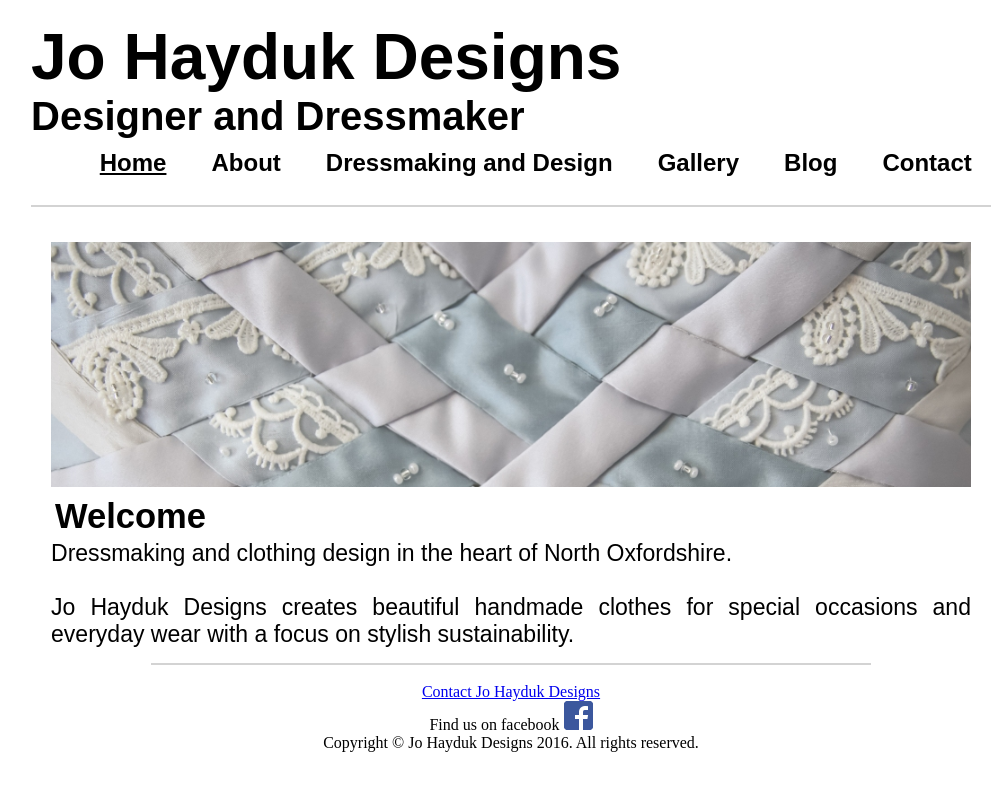
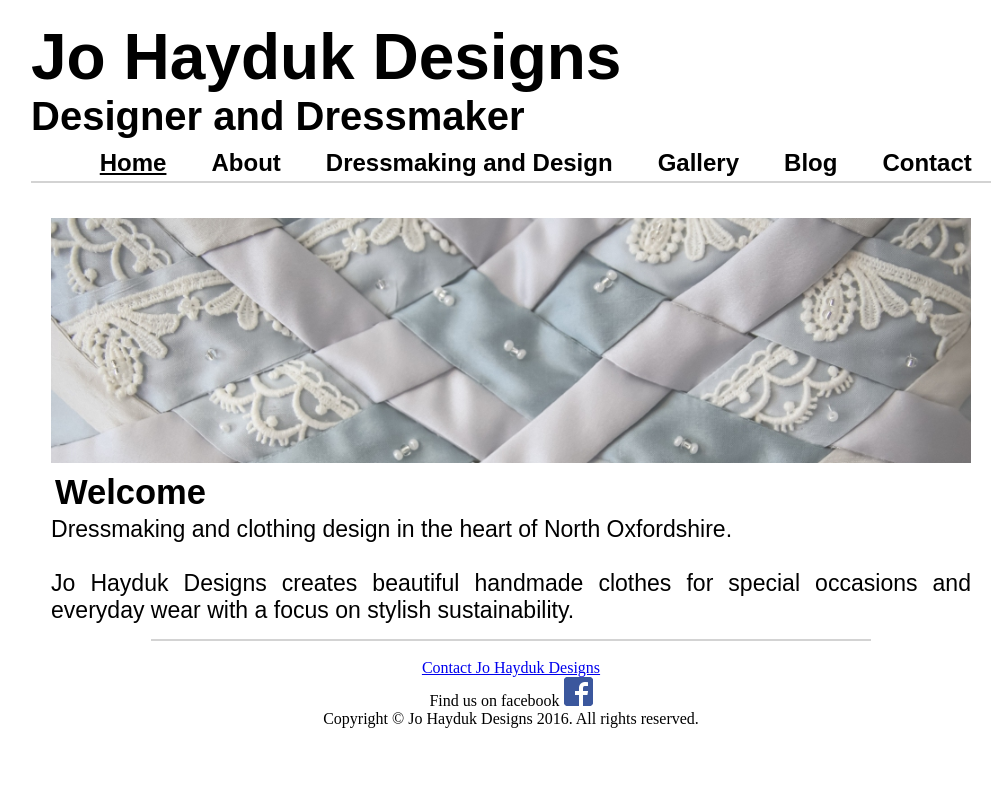
Before and after one commit to py1sl/jhdesigns_website, a Jekyll site: the page built from index.html, in a window 1280 px wide. Shown: the top 791 px of the page, without its empty margins (129-1132 px from the left). Built offline with Jekyll 4.4.1, drawn with Linux system fonts in a browser that asks for light colours; some web fonts are replaced.

Commit message:
update hr

```diff
--- a/_includes/nav.html
+++ b/_includes/nav.html
@@ -8,6 +8,5 @@
 <li><a href="{{site.baseurl}}/blog/" {% if page.url == "/blog/" %}class="active"{% endif %}title="blog" >Blog</a></li>
 <li><a href="{{site.baseurl}}/contact/" {% if page.url == "/contact/" %}class="active"{% endif %}title="Contact Us" >Contact</a></li>
 </ul>
-<br>
 <hr>
 </nav>
--- a/css/main.css
+++ b/css/main.css
@@ -264,5 +264,6 @@ margin-left: 3cm;
 
 hr
 {
-border: 1px solid #D3D3D3
+border: 1px solid #D3D3D3;
+margin-top: 4px;
 }
```
